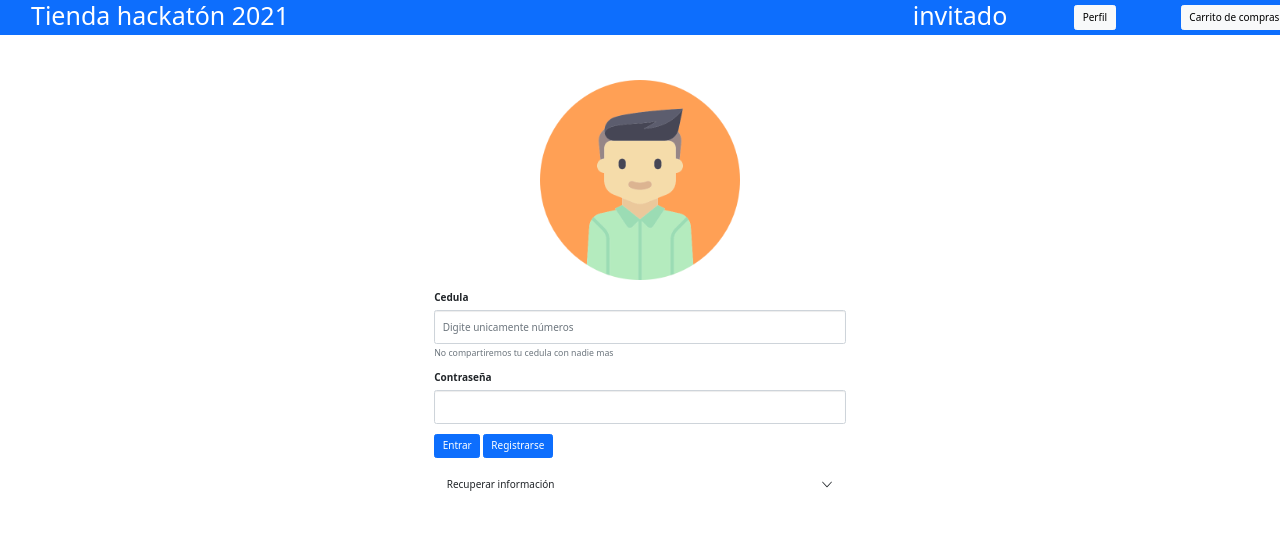
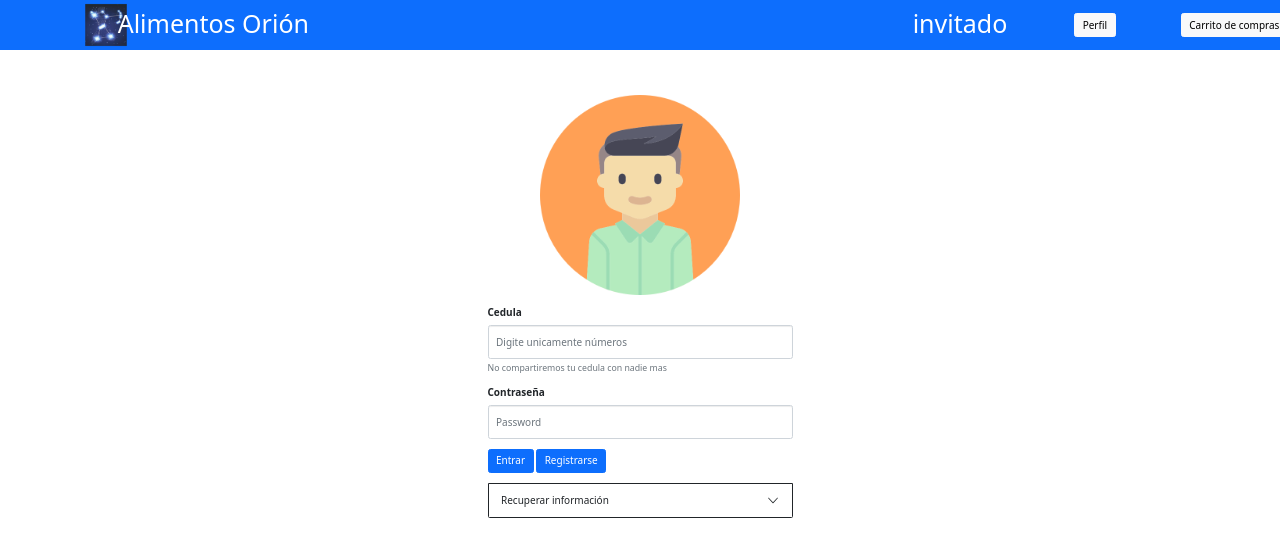
Before and after one commit to J4ngel/H4ckaton_2021, a Flask app: page /login in a window 1280 px wide. Shown: the top 557 px of the page. Run offline with Flask 2, Linux system fonts and the light colour scheme; some libraries are stand-ins or nearby versions.

Commit message:
Se le agregó la imagen de la empresa a la barra de navegación, vista de login completa sin Js ni backend

```diff
--- a/templates/constantes.html
+++ b/templates/constantes.html
@@ -12,8 +12,11 @@
 {% block content %}
   <div class="container-fluid">
         <div class="row align-items-center bg-primary text-white">
-            <div class="col-3 text-center">
-                <h1>Tienda hackatón 2021</h1>
+            <div class="col-1">
+                <img src="{{url_for('static',filename='img/orion_icon.png')}}" alt="User" width="50px" height="50px" style="margin-left: 80%">
+            </div>
+            <div class="col-2 text-center">
+                <h1>Alimentos Orión</h1>
             </div>
 
             <div class="col-5">
--- a/templates/login.html
+++ b/templates/login.html
@@ -9,20 +9,20 @@
 {% block desarrollo %}
     <div class="col"></div>
 
-    <div class="col-4">
+    <div class="col-3">
         <form class="align-items-center">
             <div class="mb-3 text-center">
                 <img src="{{url_for('static',filename='img/user.png')}}" alt="User" width="200px" height="200px">
             </div>
 
             <div class="mb-3">
-                <label for="exampleInputEmail1" class="form-label">Cedula</label>
-                <input type="text" class="form-control" placeholder="Digite unicamente números" id="exampleInputEmail1" aria-describedby="emailHelp">
-                <div id="emailHelp" class="form-text">No compartiremos tu cedula con nadie mas</div>
+                <label for="id_field" class="form-label">Cedula</label>
+                <input type="text" class="form-control" placeholder="Digite unicamente números" id="id_field">
+                <div id="info" class="form-text">No compartiremos tu cedula con nadie mas</div>
             </div>
             <div class="mb-3">
-                <label for="exampleInputPassword1" class="form-label">Contraseña</label>
-                <input type="password" class="form-control" id="exampleInputPassword1">
+                <label for="password_field" class="form-label">Contraseña</label>
+                <input type="password" class="form-control" id="password_field" placeholder="Password">
             </div>
 
             <div class="mb-3">
@@ -33,19 +33,31 @@
             <div class="accordion accordion-flush" id="recuperar_info">
                 <div class="accordion-item">
                     <h2 class="accordion-header" id="flush-headingOne">
-                      <button class="accordion-button collapsed" type="button" data-bs-toggle="collapse" data-bs-target="#flush-collapseOne" aria-expanded="false" aria-controls="flush-collapseOne">
+                      <button class="accordion-button collapsed" style="border: 1px solid" type="button" data-bs-toggle="collapse" data-bs-target="#flush-collapseOne" aria-expanded="false" aria-controls="flush-collapseOne">
                         Recuperar información
                       </button>
                     </h2>
                     <div id="flush-collapseOne" class="accordion-collapse collapse" aria-labelledby="flush-headingOne" data-bs-parent="#accordionFlushExample">
-                        <input type="text" class="form-control" placeholder="Digite su nombre completo" id="name">
-                        <input type="text" class="form-control" placeholder="Digite la fecha de nacimiento ej: 23/08/1998" id="date">
-                        <input type="text" class="form-control" placeholder="Digite unicamente números" id="security_">
+                        <div class="mb-3"></div>
+
+                        <div class="mb-3">
+                            <input type="text" class="form-control" placeholder="Digite su nombre completo" id="name">
+                        </div>
+                        <div class="mb-3">
+                            <input type="text" class="form-control" placeholder="Digite la fecha de nacimiento ej: 23/08/1998" id="date">
+                        </div>
+                        <div class="mb-3">
+                            <input type="text" class="form-control" placeholder="Respuesta a pregunta de seguridad" id="security_word">
+                        </div>
+
+                        <div class="mb-3">
+                            <button type="submit" class="btn btn-warning">Recuperar nombre de usuario</button>
+                            <button type="button" class="btn btn-warning">Recuperar contraseña</button>
+                        </div>
+
                     </div>
                   </div>
             </div>
-
-
         </form>
     </div>
 
```
Also changed, not shown: static/img/orion_icon.png (added).
